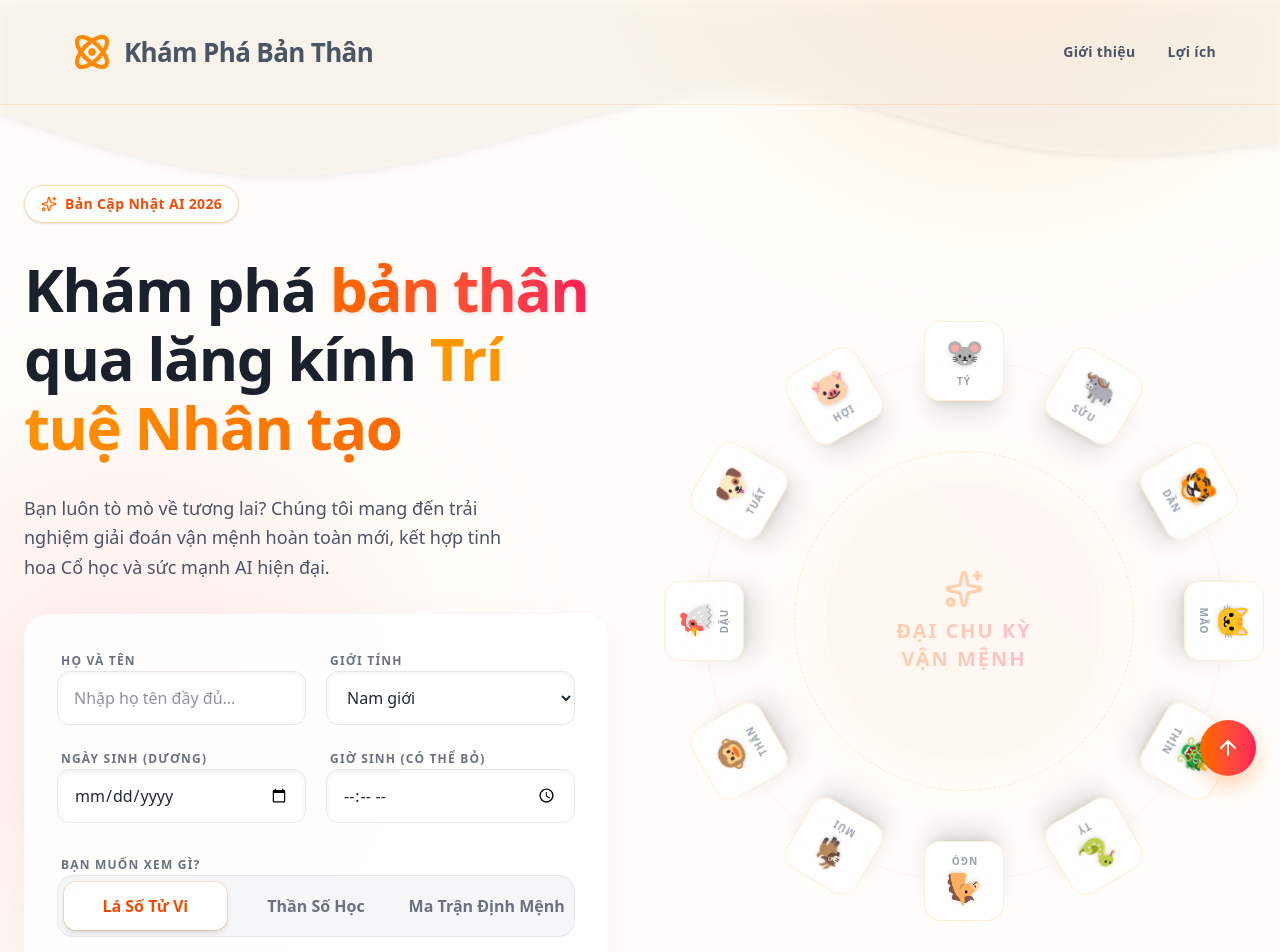
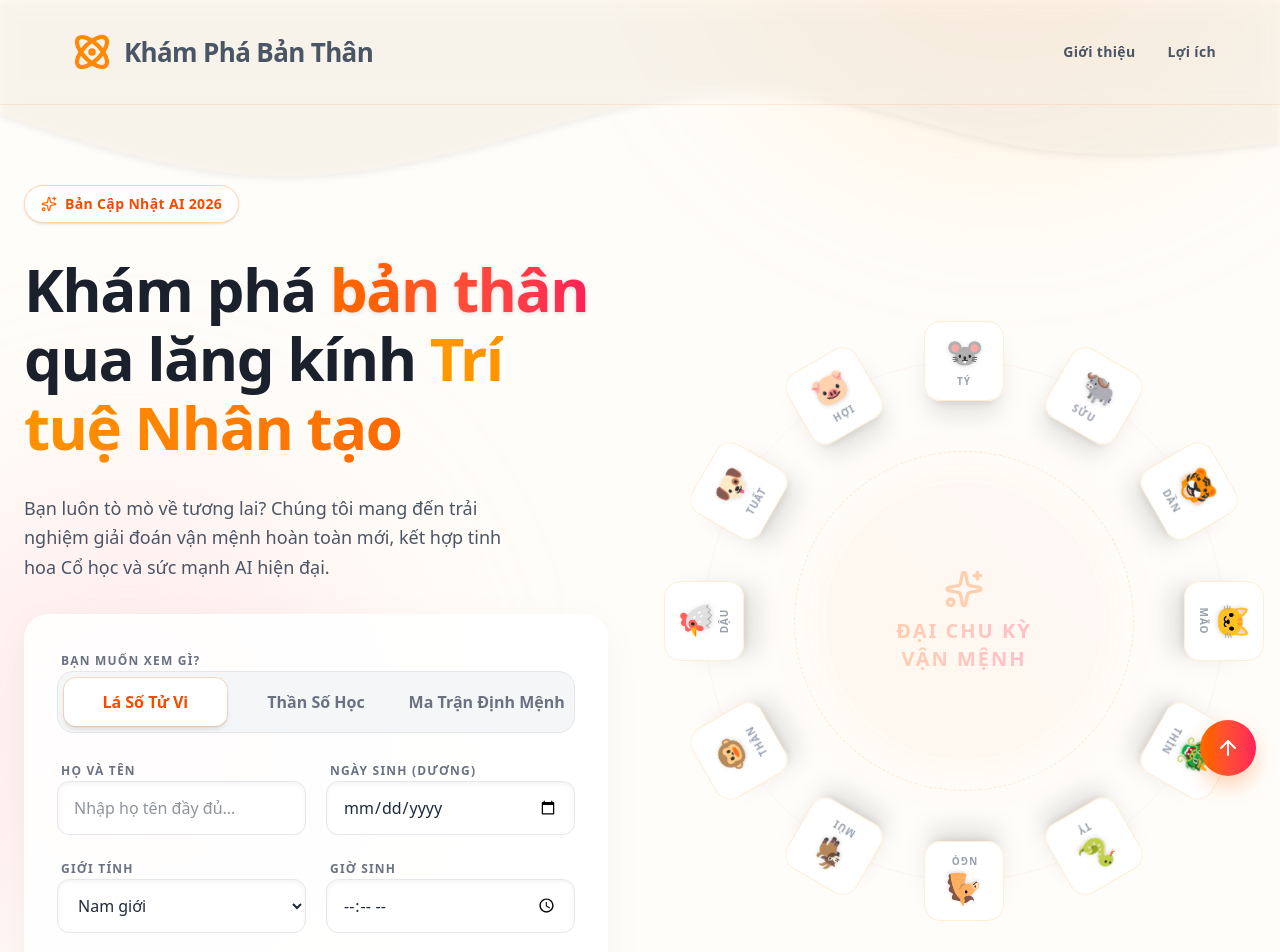
Before and after one commit to zenki12/thansohoc, a Next.js app: page / in a window 1280 px wide. Shown: the top 952 px of the page. Built offline with nearby package versions, Linux system fonts and the light colour scheme.

Commit message:
feat: make homepage input form fields dynamic based on feature selection

```diff
--- a/src/app/page.tsx
+++ b/src/app/page.tsx
@@ -18,6 +18,10 @@ export default function Home() {
   const handleNavigate = () => {
     if (!name || !dob) {
       alert("Vui lòng nhập đầy đủ Họ tên và Ngày sinh!");
+      return;
+    }
+    if (selectedFeature === 'tuvi' && !time) {
+      alert("Luận giải Lá Số Tử Vi yêu cầu độ chính xác cao. Vui lòng nhập Giờ sinh của bạn!");
       return;
     }
     const params = new URLSearchParams({ name, dob });
@@ -86,8 +90,19 @@ export default function Home() {
               {/* Form Glow */}
               <div className="absolute inset-0 bg-white/60 rounded-3xl pointer-events-none"></div>
 
-              <div className="relative z-10 space-y-5">
-                <div className="grid grid-cols-1 md:grid-cols-2 gap-5">
+              <div className="relative z-10 space-y-6">
+
+                {/* Feature Selector - MOVED TO TOP FOR DYNAMIC VIBE */}
+                <div className="space-y-2">
+                  <label className="text-xs font-bold text-gray-500 uppercase tracking-widest pl-1">Bạn muốn xem gì?</label>
+                  <div className="grid grid-cols-3 gap-2 p-1.5 bg-gray-100/80 rounded-2xl border border-gray-200">
+                    <button onClick={() => setSelectedFeature("tuvi")} className={`py-3 rounded-xl font-bold transition-all text-sm md:text-base ${selectedFeature === 'tuvi' ? 'bg-white text-orange-600 shadow-md ring-1 ring-orange-500/20' : 'text-gray-500 hover:text-gray-800'}`}>Lá Số Tử Vi</button>
+                    <button onClick={() => setSelectedFeature("numerology")} className={`py-3 rounded-xl font-bold transition-all text-sm md:text-base ${selectedFeature === 'numerology' ? 'bg-white text-amber-600 shadow-md ring-1 ring-amber-500/20' : 'text-gray-500 hover:text-gray-800'}`}>Thần Số Học</button>
+                    <button onClick={() => setSelectedFeature("matrix")} className={`py-3 rounded-xl font-bold transition-all text-sm md:text-base ${selectedFeature === 'matrix' ? 'bg-white text-cyan-600 shadow-md ring-1 ring-cyan-500/20' : 'text-gray-500 hover:text-gray-800'}`}>Ma Trận Định Mệnh</button>
+                  </div>
+                </div>
+
+                <div className="grid grid-cols-1 md:grid-cols-2 gap-5 animate-in fade-in duration-300 slide-in-from-bottom-2">
                   <div className="space-y-1.5">
                     <label className="text-xs font-bold text-gray-500 uppercase tracking-widest pl-1">Họ và Tên</label>
                     <input
@@ -95,7 +110,19 @@ export default function Home() {
                       className="w-full bg-white/70 border border-gray-200 text-gray-800 rounded-xl px-4 py-3.5 focus:outline-none focus:ring-2 focus:ring-orange-400 focus:bg-white transition-all shadow-inner font-medium"
                     />
                   </div>
+
+                  {/* Ngày sinh is always required */}
                   <div className="space-y-1.5">
+                    <label className="text-xs font-bold text-gray-500 uppercase tracking-widest pl-1">Ngày sinh (Dương)</label>
+                    <input
+                      type="date" value={dob} onChange={(e) => setDob(e.target.value)}
+                      className="w-full bg-white/70 border border-gray-200 text-gray-800 rounded-xl px-4 py-3.5 focus:outline-none focus:ring-2 focus:ring-orange-400 focus:bg-white transition-all shadow-inner font-medium"
+                    />
+                  </div>
+
+                  {selectedFeature === 'tuvi' && (
+                    <>
+                      <div className="space-y-1.5 animate-in fade-in zoom-in-95 duration-300">
                         <label className="text-xs font-bold text-gray-500 uppercase tracking-widest pl-1">Giới tính</label>
                         <select
                           value={gender} onChange={(e) => setGender(e.target.value)}
@@ -105,33 +132,16 @@ export default function Home() {
                           <option value="nu">Nữ giới</option>
                         </select>
                       </div>
-                </div>
 
-                <div className="grid grid-cols-1 md:grid-cols-2 gap-5">
-                  <div className="space-y-1.5">
-                    <label className="text-xs font-bold text-gray-500 uppercase tracking-widest pl-1">Ngày sinh (Dương)</label>
-                    <input
-                      type="date" value={dob} onChange={(e) => setDob(e.target.value)}
-                      className="w-full bg-white/70 border border-gray-200 text-gray-800 rounded-xl px-4 py-3.5 focus:outline-none focus:ring-2 focus:ring-orange-400 focus:bg-white transition-all shadow-inner font-medium"
-                    />
-                  </div>
-                  <div className="space-y-1.5">
-                    <label className="text-xs font-bold text-gray-500 uppercase tracking-widest pl-1">Giờ sinh (Có thể bỏ)</label>
+                      <div className="space-y-1.5 animate-in fade-in zoom-in-95 duration-300">
+                        <label className="text-xs font-bold text-gray-500 uppercase tracking-widest pl-1">Giờ sinh</label>
                         <input
                           type="time" value={time} onChange={(e) => setTime(e.target.value)}
                           className="w-full bg-white/70 border border-gray-200 text-gray-800 rounded-xl px-4 py-3.5 focus:outline-none focus:ring-2 focus:ring-orange-400 focus:bg-white transition-all shadow-inner font-medium"
                         />
                       </div>
-                </div>
-
-                {/* Feature Selector */}
-                <div className="space-y-2 pt-2">
-                  <label className="text-xs font-bold text-gray-500 uppercase tracking-widest pl-1">Bạn muốn xem gì?</label>
-                  <div className="grid grid-cols-3 gap-2 p-1.5 bg-gray-100/80 rounded-2xl border border-gray-200">
-                    <button onClick={() => setSelectedFeature("tuvi")} className={`py-3 rounded-xl font-bold transition-all text-sm md:text-base ${selectedFeature === 'tuvi' ? 'bg-white text-orange-600 shadow-md ring-1 ring-orange-500/20' : 'text-gray-500 hover:text-gray-800'}`}>Lá Số Tử Vi</button>
-                    <button onClick={() => setSelectedFeature("numerology")} className={`py-3 rounded-xl font-bold transition-all text-sm md:text-base ${selectedFeature === 'numerology' ? 'bg-white text-amber-600 shadow-md ring-1 ring-amber-500/20' : 'text-gray-500 hover:text-gray-800'}`}>Thần Số Học</button>
-                    <button onClick={() => setSelectedFeature("matrix")} className={`py-3 rounded-xl font-bold transition-all text-sm md:text-base ${selectedFeature === 'matrix' ? 'bg-white text-cyan-600 shadow-md ring-1 ring-cyan-500/20' : 'text-gray-500 hover:text-gray-800'}`}>Ma Trận Định Mệnh</button>
-                  </div>
+                    </>
+                  )}
                 </div>
 
                 {/* Single Submit Button */}
```
Lines whose indentation alone changed are shown as unchanged.
